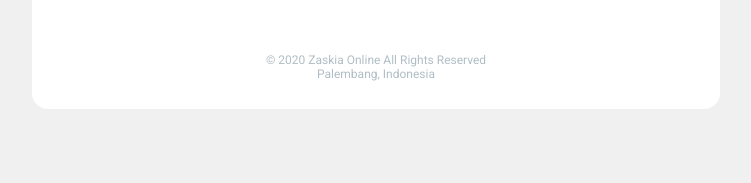
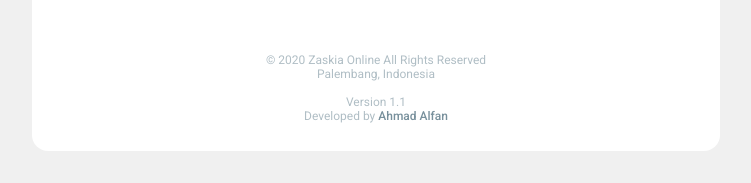
Before and after one commit to alfanme/ZOB, a plain HTML site: page index.html in a window 1280 px wide. Shown: the part 1337-1520 px from the top of the page, without its empty margins (264-1015 px from the left). Before the commit the page ends 1478 px from the top, so only its background shows below. Drawn offline with Linux system fonts and the light colour scheme.

Commit message:
update credits

```diff
--- a/index.html
+++ b/index.html
@@ -41,7 +41,11 @@
             <div class="btn--marketplace__fb">
                 <a href="https://www.facebook.com/pempekzaskia" target="_blank"><img src="./media/Facebook.svg" alt="Facebook">Facebook</a>
             </div>
-            <p>© 2020 Zaskia Online All Rights Reserved<br>Palembang, Indonesia</p>
+            <p>© 2020 Zaskia Online All Rights Reserved
+                <br>Palembang, Indonesia
+                <br><br>Version 1.1
+                <br>Developed by <a href="https://www.instagram.com/alfanme" target="_blank">Ahmad Alfan</a>
+            </p>
         </div>
     </div>
 </body>
--- a/styles/styles.scss
+++ b/styles/styles.scss
@@ -114,6 +114,13 @@
             font-family: Roboto;
             font-size: 0.75rem;
             color: $cp;
+
+            a {
+                font-family: Roboto;
+                font-size: 0.75rem;
+                font-weight: 500;
+                color: $medium-text;
+            }
         }
     }
 }
```
Also changed, not shown: styles/styles.css, 1 other file.
